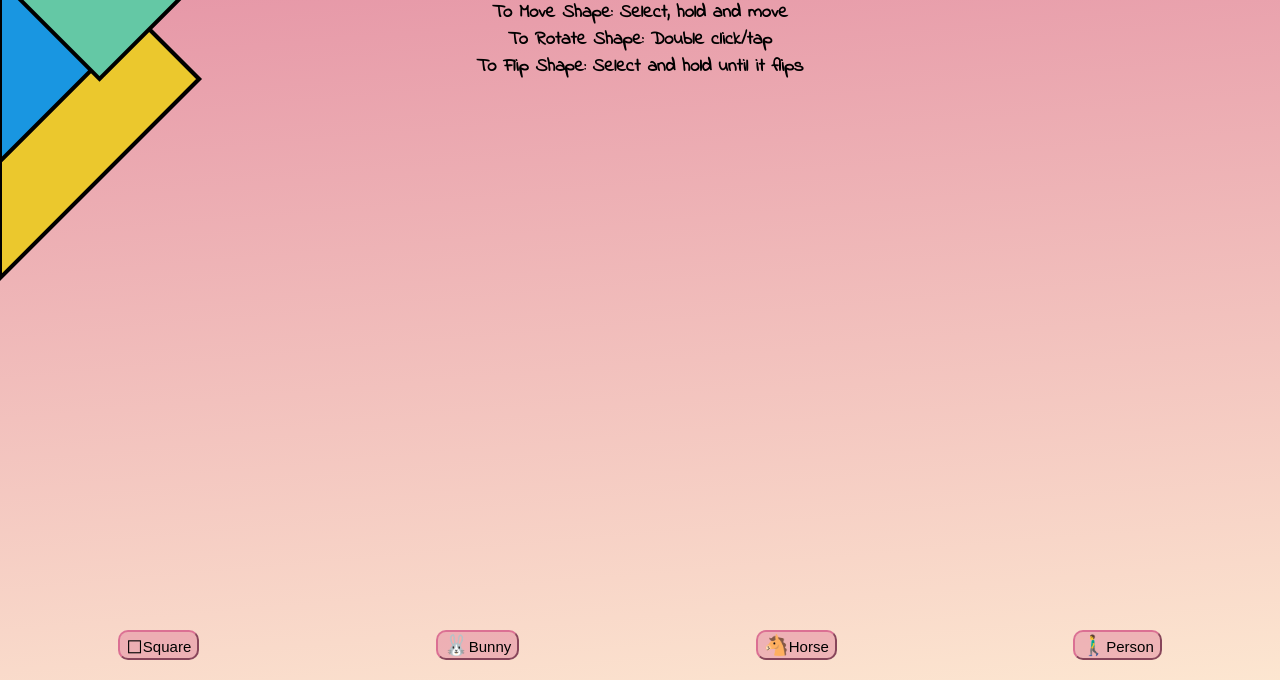
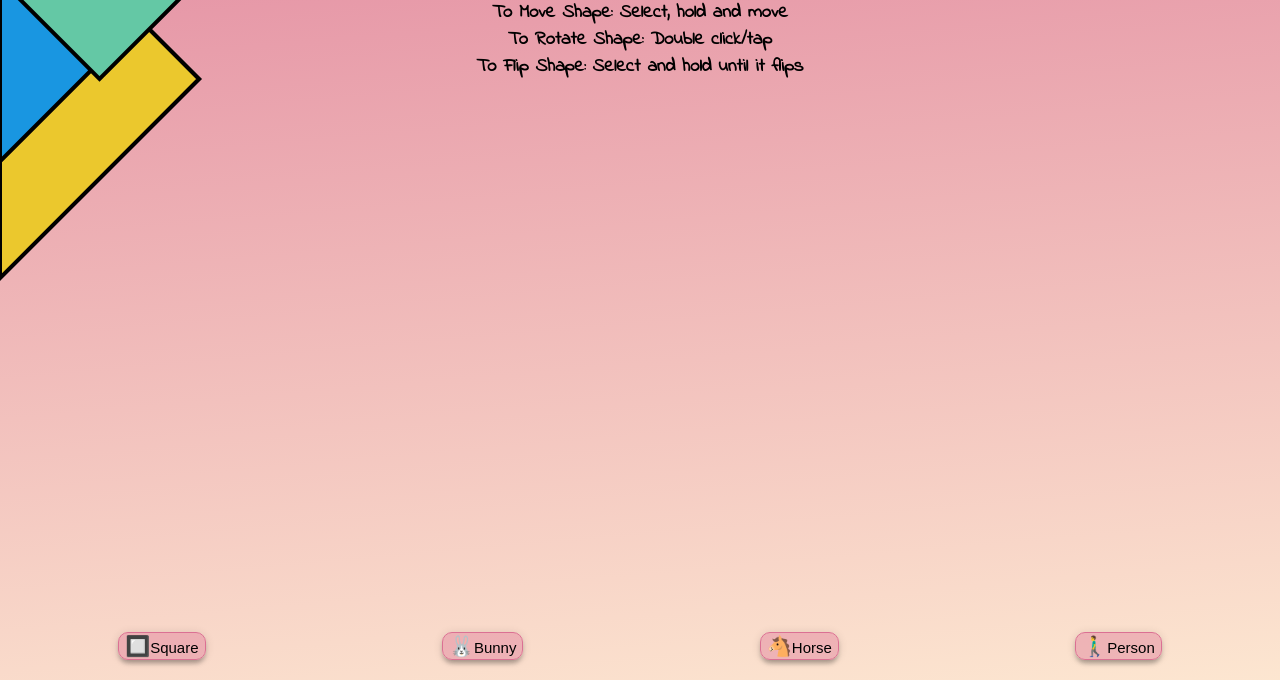
Before and after one commit to ronaldparedes/tangram, a website built with Parcel: page index.html in a window 1280 px wide. Shown: the part 120-800 px from the top of the page. Built offline with nearby package versions, Linux system fonts and the light colour scheme; what es6-tween would draw is missing.

Commit message:
fixed button style

```diff
--- a/index.html
+++ b/index.html
@@ -24,7 +24,7 @@
       <h1>TanGram</h1>
       <canvas id="app"></canvas>
       <div class="controls">
-        <button class="squareBtn"><span>◻</span>Square</button>
+        <button class="squareBtn"><span>🔲</span>Square</button>
         <button class="bunnyBtn"><span>🐰</span>Bunny</button>
         <button class="horseBtn"><span>🐴</span>Horse</button>
         <button class="personBtn"><span>🚶‍♂️</span>Person</button>
--- a/src/styles.css
+++ b/src/styles.css
@@ -45,14 +45,21 @@ canvas {
   bottom: 100px;
 }
 button {
-  -webkit-appearance: default-button;
+  appearance: none;
   background-color: rgba(219, 112, 147, 0.4);
-  /* background-color: rgba(255, 239, 213, 0.8) */
   border-radius: 10px;
-  border-color: palevioletred;
+  border: 1px solid palevioletred;
   height: auto;
   width: auto;
   font-size: 15px;
+  transition: color 200ms ease-in-out, background-color 200ms ease-in-out;
+  box-shadow: 0 4px 5px 0px rgba(0, 0, 0, 0.14),
+    0 1px 10px 0px rgba(0, 0, 0, 0.12), 0 5px 5px -3px rgba(0, 0, 0, 0.2);
+}
+button:hover {
+  cursor: pointer;
+  color: palevioletred;
+  background-color: rgba(255, 239, 213, 0.4);
 }
 button span {
   font-size: 20px;
```
